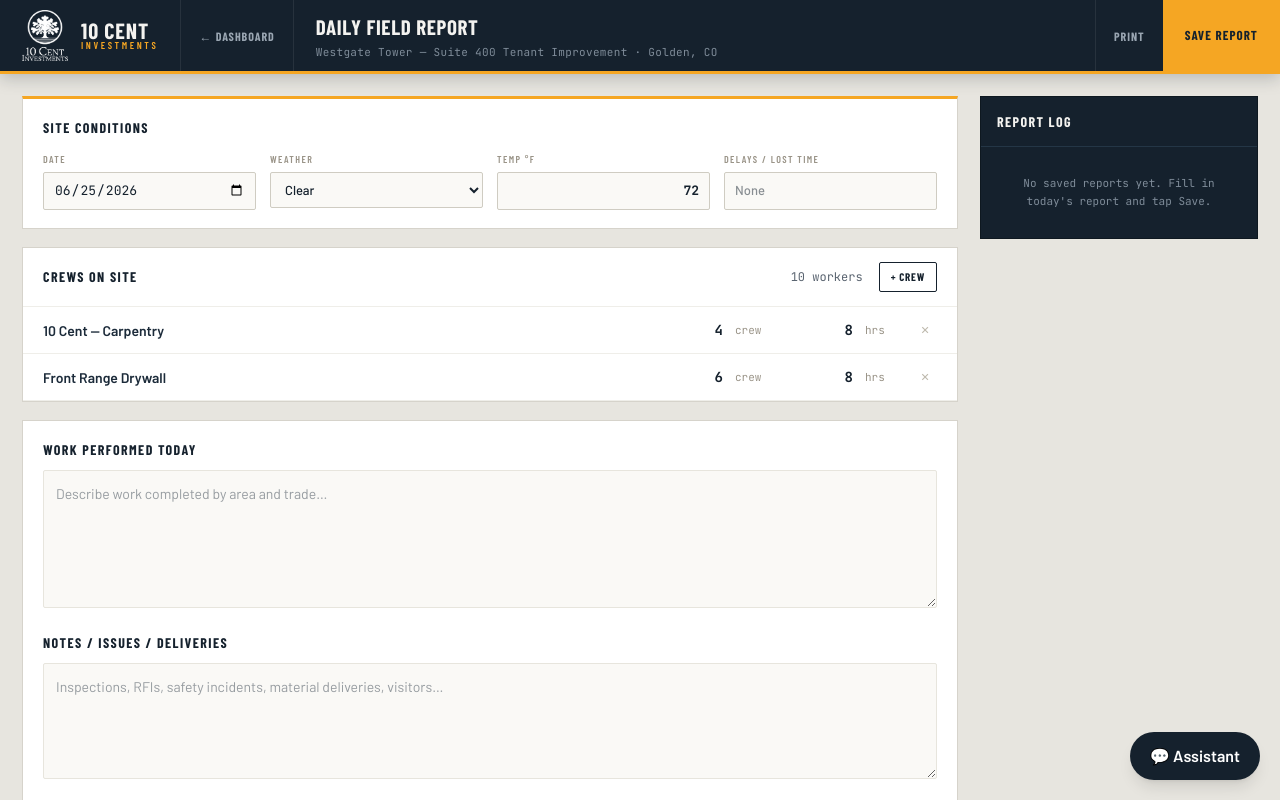
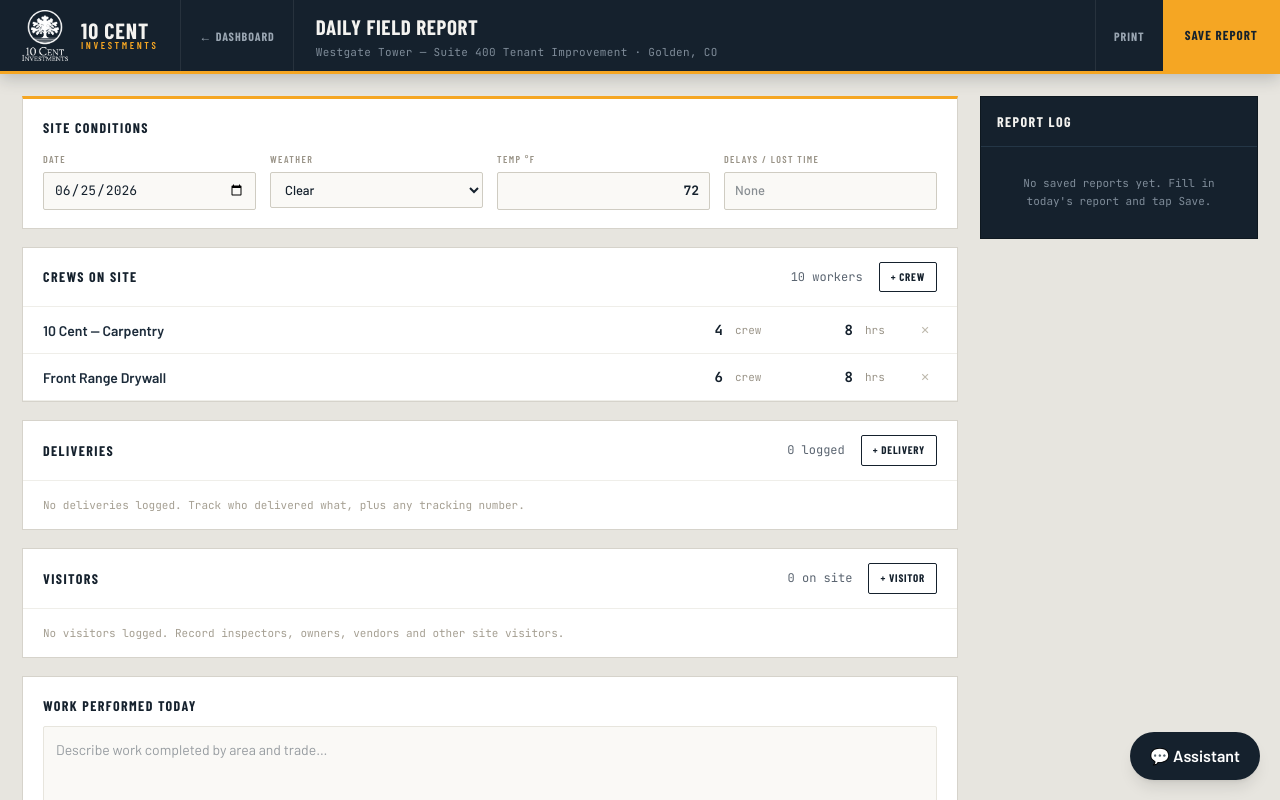
Before and after one commit to jesseh-tech/construction-tools-app, a Next.js app: page /daily-report in a window 1280 px wide. Shown: the top 800 px of the page. Built offline with nearby package versions, Linux system fonts and the light colour scheme.

Commit message:
Daily Log enrichment (Procore-informed): structured Deliveries (from/contents/tracking) and Visitors (name/company) sub-logs with counts

```diff
--- a/app/daily-report/page.tsx
+++ b/app/daily-report/page.tsx
@@ -3,7 +3,7 @@
 import { useState } from "react";
 import { useProject } from "../ProjectProvider";
 import { ToolBar, ToolBarButton } from "../ToolBar";
-import { type DailyReport, type Crew, newId } from "@/lib/store";
+import { type DailyReport, type Crew, type Delivery, type Visitor, newId } from "@/lib/store";
 
 const ACCENT = "#f5a623";
 const MONTHS = ["JAN", "FEB", "MAR", "APR", "MAY", "JUN", "JUL", "AUG", "SEP", "OCT", "NOV", "DEC"];
@@ -19,6 +19,8 @@ const blank = (): DailyReport => ({
     { id: "c1", company: "10 Cent — Carpentry", count: "4", hours: "8" },
     { id: "c2", company: "Front Range Drywall", count: "6", hours: "8" },
   ],
+  deliveries: [],
+  visitors: [],
   work: "",
   notes: "",
 });
@@ -32,6 +34,16 @@ export default function DailyReportPage() {
   const addCrew = () => setCur((c) => ({ ...c, crews: [...c.crews, { id: newId(), company: "", count: "0", hours: "8" }] }));
   const removeCrew = (id: string) => setCur((c) => ({ ...c, crews: c.crews.filter((x) => x.id !== id) }));
 
+  const deliveries = cur.deliveries ?? [];
+  const setDelivery = (id: string, patch: Partial<Delivery>) => setCur((c) => ({ ...c, deliveries: (c.deliveries ?? []).map((x) => (x.id === id ? { ...x, ...patch } : x)) }));
+  const addDelivery = () => setCur((c) => ({ ...c, deliveries: [...(c.deliveries ?? []), { id: newId(), from: "", item: "", tracking: "" }] }));
+  const removeDelivery = (id: string) => setCur((c) => ({ ...c, deliveries: (c.deliveries ?? []).filter((x) => x.id !== id) }));
+
+  const visitors = cur.visitors ?? [];
+  const setVisitor = (id: string, patch: Partial<Visitor>) => setCur((c) => ({ ...c, visitors: (c.visitors ?? []).map((x) => (x.id === id ? { ...x, ...patch } : x)) }));
+  const addVisitor = () => setCur((c) => ({ ...c, visitors: [...(c.visitors ?? []), { id: newId(), name: "", company: "" }] }));
+  const removeVisitor = (id: string) => setCur((c) => ({ ...c, visitors: (c.visitors ?? []).filter((x) => x.id !== id) }));
+
   const headcount = cur.crews.reduce((a, c) => a + num(c.count), 0);
 
   const saveReport = () => {
@@ -44,7 +56,7 @@ export default function DailyReportPage() {
   };
   const loadReport = (id: string) => {
     const rep = job.dailyReports.find((r) => r.id === id);
-    if (rep) setCur(JSON.parse(JSON.stringify(rep)));
+    if (rep) setCur({ deliveries: [], visitors: [], ...JSON.parse(JSON.stringify(rep)) });
   };
   const removeReport = (id: string) => setJob({ ...job, dailyReports: job.dailyReports.filter((r) => r.id !== id) });
 
@@ -106,12 +118,49 @@ export default function DailyReportPage() {
             ))}
           </div>
 
+          {/* deliveries */}
+          <div style={{ background: "#fff", border: "1px solid #d6d3cb", marginTop: 18 }}>
+            <div style={{ display: "flex", alignItems: "center", padding: "14px 20px", borderBottom: "1px solid #efeee9" }}>
+              <div style={{ flex: 1, ...sectionH }}>Deliveries</div>
+              <div style={{ fontFamily: "'JetBrains Mono'", fontSize: 12, color: "#5a6470", marginRight: 16 }}>{deliveries.length} logged</div>
+              <button onClick={addDelivery} style={{ background: "transparent", border: "1px solid #15212d", color: "#15212d", fontFamily: "'Barlow Condensed'", fontWeight: 700, fontSize: 11, letterSpacing: "0.07em", textTransform: "uppercase", padding: "6px 11px", cursor: "pointer", borderRadius: 2 }}>+ Delivery</button>
+            </div>
+            {deliveries.length === 0 ? (
+              <div style={{ padding: "16px 20px", fontFamily: "'JetBrains Mono'", fontSize: 11, color: "#a59f92" }}>No deliveries logged. Track who delivered what, plus any tracking number.</div>
+            ) : deliveries.map((d) => (
+              <div key={d.id} className="est-row" style={{ display: "flex", alignItems: "center", gap: 12, padding: "0 20px", borderBottom: "1px solid #efeee9" }}>
+                <input value={d.from} onChange={(e) => setDelivery(d.id, { from: e.target.value })} placeholder="From (supplier)" style={{ flex: 1, border: "none", background: "transparent", fontFamily: "'Barlow'", fontWeight: 600, fontSize: 14, color: "#1c2b3a", height: 46, outline: "none" }} />
+                <input value={d.item} onChange={(e) => setDelivery(d.id, { item: e.target.value })} placeholder="Contents" style={{ flex: 1, border: "none", background: "transparent", fontFamily: "'Barlow'", fontSize: 14, color: "#1c2b3a", height: 46, outline: "none" }} />
+                <input value={d.tracking} onChange={(e) => setDelivery(d.id, { tracking: e.target.value })} placeholder="Tracking #" style={{ width: 130, border: "none", background: "transparent", fontFamily: "'JetBrains Mono'", fontSize: 12, color: "#5a6470", height: 46, outline: "none" }} />
+                <button onClick={() => removeDelivery(d.id)} style={{ width: 24, height: 24, flex: "none", border: "none", background: "none", color: "#bdb8ac", cursor: "pointer", fontSize: 11, borderRadius: 2 }}>✕</button>
+              </div>
+            ))}
+          </div>
+
+          {/* visitors */}
+          <div style={{ background: "#fff", border: "1px solid #d6d3cb", marginTop: 18 }}>
+            <div style={{ display: "flex", alignItems: "center", padding: "14px 20px", borderBottom: "1px solid #efeee9" }}>
+              <div style={{ flex: 1, ...sectionH }}>Visitors</div>
+              <div style={{ fontFamily: "'JetBrains Mono'", fontSize: 12, color: "#5a6470", marginRight: 16 }}>{visitors.length} on site</div>
+              <button onClick={addVisitor} style={{ background: "transparent", border: "1px solid #15212d", color: "#15212d", fontFamily: "'Barlow Condensed'", fontWeight: 700, fontSize: 11, letterSpacing: "0.07em", textTransform: "uppercase", padding: "6px 11px", cursor: "pointer", borderRadius: 2 }}>+ Visitor</button>
+            </div>
+            {visitors.length === 0 ? (
+              <div style={{ padding: "16px 20px", fontFamily: "'JetBrains Mono'", fontSize: 11, color: "#a59f92" }}>No visitors logged. Record inspectors, owners, vendors and other site visitors.</div>
+            ) : visitors.map((v) => (
+              <div key={v.id} className="est-row" style={{ display: "flex", alignItems: "center", gap: 12, padding: "0 20px", borderBottom: "1px solid #efeee9" }}>
+                <input value={v.name} onChange={(e) => setVisitor(v.id, { name: e.target.value })} placeholder="Name" style={{ flex: 1, border: "none", background: "transparent", fontFamily: "'Barlow'", fontWeight: 600, fontSize: 14, color: "#1c2b3a", height: 46, outline: "none" }} />
+                <input value={v.company} onChange={(e) => setVisitor(v.id, { company: e.target.value })} placeholder="Company / role" style={{ flex: 1, border: "none", background: "transparent", fontFamily: "'Barlow'", fontSize: 14, color: "#1c2b3a", height: 46, outline: "none" }} />
+                <button onClick={() => removeVisitor(v.id)} style={{ width: 24, height: 24, flex: "none", border: "none", background: "none", color: "#bdb8ac", cursor: "pointer", fontSize: 11, borderRadius: 2 }}>✕</button>
+              </div>
+            ))}
+          </div>
+
           {/* work + notes */}
           <div style={{ background: "#fff", border: "1px solid #d6d3cb", marginTop: 18, padding: "18px 20px" }}>
             <div style={{ ...sectionH, marginBottom: 10 }}>Work Performed Today</div>
             <textarea value={cur.work} onChange={(e) => setField("work", e.target.value)} rows={5} placeholder="Describe work completed by area and trade…" style={area} />
-            <div style={{ ...sectionH, margin: "18px 0 10px" }}>Notes / Issues / Deliveries</div>
-            <textarea value={cur.notes} onChange={(e) => setField("notes", e.target.value)} rows={4} placeholder="Inspections, RFIs, safety incidents, material deliveries, visitors…" style={area} />
+            <div style={{ ...sectionH, margin: "18px 0 10px" }}>Notes / Issues</div>
+            <textarea value={cur.notes} onChange={(e) => setField("notes", e.target.value)} rows={4} placeholder="Inspections, RFIs, safety observations, weather impacts…" style={area} />
           </div>
         </div>
 
@@ -125,6 +174,7 @@ export default function DailyReportPage() {
               const d = (r.date || "").split("-");
               const hc = r.crews.reduce((a, c) => a + num(c.count), 0);
               const hrs = r.crews.reduce((a, c) => a + num(c.count) * num(c.hours), 0);
+              const dl = (r.deliveries ?? []).length;
               return (
                 <div key={r.id} onClick={() => loadReport(r.id)} style={{ display: "flex", alignItems: "center", gap: 10, padding: "12px 16px", borderBottom: "1px solid #243646", cursor: "pointer" }}>
                   <div style={{ flex: "none", width: 40, height: 40, background: "#243646", display: "flex", flexDirection: "column", alignItems: "center", justifyContent: "center", borderRadius: 2 }}>
@@ -133,7 +183,7 @@ export default function DailyReportPage() {
                   </div>
                   <div style={{ flex: 1, minWidth: 0 }}>
                     <div style={{ fontFamily: "'Barlow'", fontWeight: 600, fontSize: 13, color: "#f4f3f0" }}>{r.weather} · {r.temp}°</div>
-                    <div style={{ fontFamily: "'JetBrains Mono'", fontSize: 10, color: "#9aa6b2", marginTop: 2 }}>{hc} workers · {hrs} hrs</div>
+                    <div style={{ fontFamily: "'JetBrains Mono'", fontSize: 10, color: "#9aa6b2", marginTop: 2 }}>{hc} workers · {hrs} hrs{dl > 0 ? ` · ${dl} deliv` : ""}</div>
                   </div>
                   <button onClick={(e) => { e.stopPropagation(); removeReport(r.id); }} style={{ width: 22, height: 22, flex: "none", border: "none", background: "none", color: "#5e6b78", cursor: "pointer", fontSize: 11, borderRadius: 2 }}>✕</button>
                 </div>
--- a/lib/store.ts
+++ b/lib/store.ts
@@ -49,7 +49,9 @@ export type BidLeveling = { trade: string; scope: BlScope[]; subs: BlSub[] };
 
 export type TrackItem = { id: string; refNo: string; title: string; court: string; due: string; status: string };
 export type Crew = { id: string; company: string; count: string; hours: string };
-export type DailyReport = { id: string; date: string; weather: string; temp: string; delays: string; crews: Crew[]; work: string; notes: string };
+export type Delivery = { id: string; from: string; item: string; tracking: string };
+export type Visitor = { id: string; name: string; company: string };
+export type DailyReport = { id: string; date: string; weather: string; temp: string; delays: string; crews: Crew[]; deliveries?: Delivery[]; visitors?: Visitor[]; work: string; notes: string };
 
 // Procore-style modules
 export type PunchItem = { id: string; number: string; title: string; location: string; trade: string; assignee: string; priority: "Low" | "Medium" | "High"; status: "Open" | "Ready to Review" | "Closed"; due: string };
```
